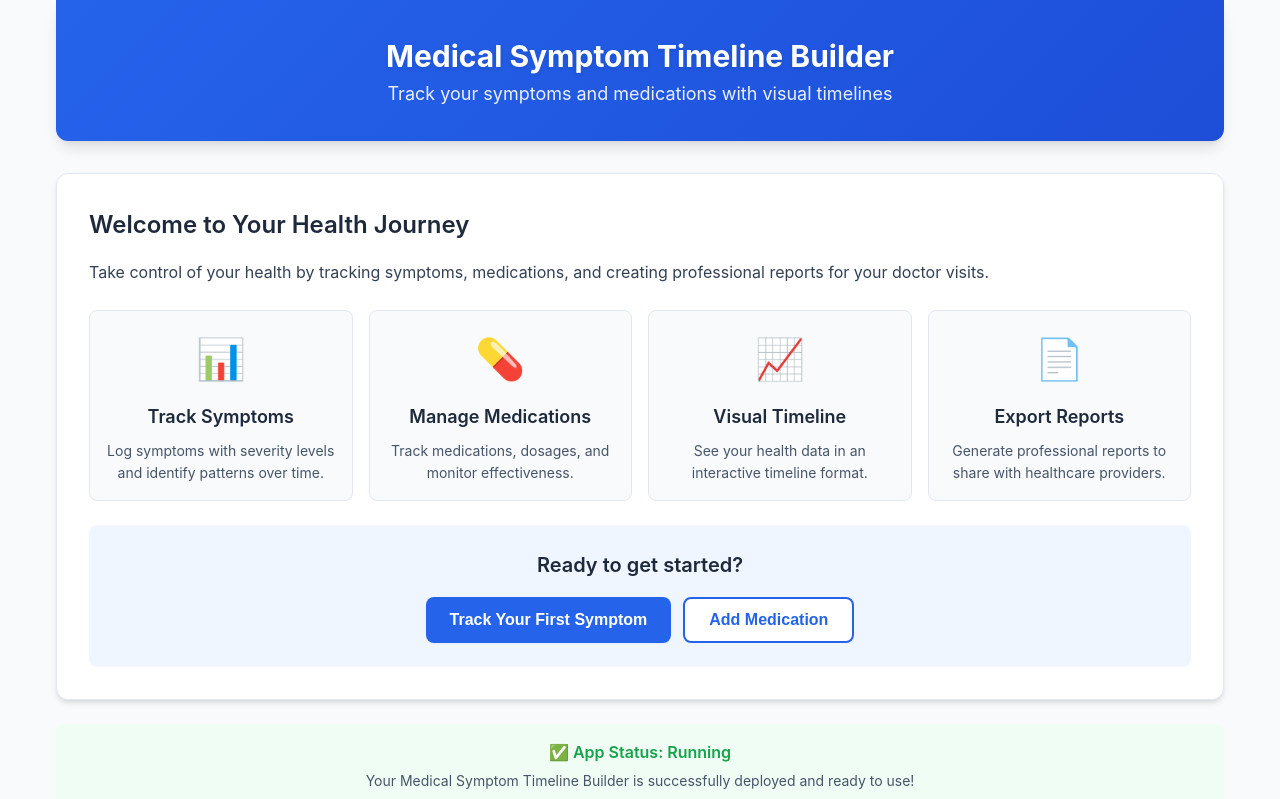
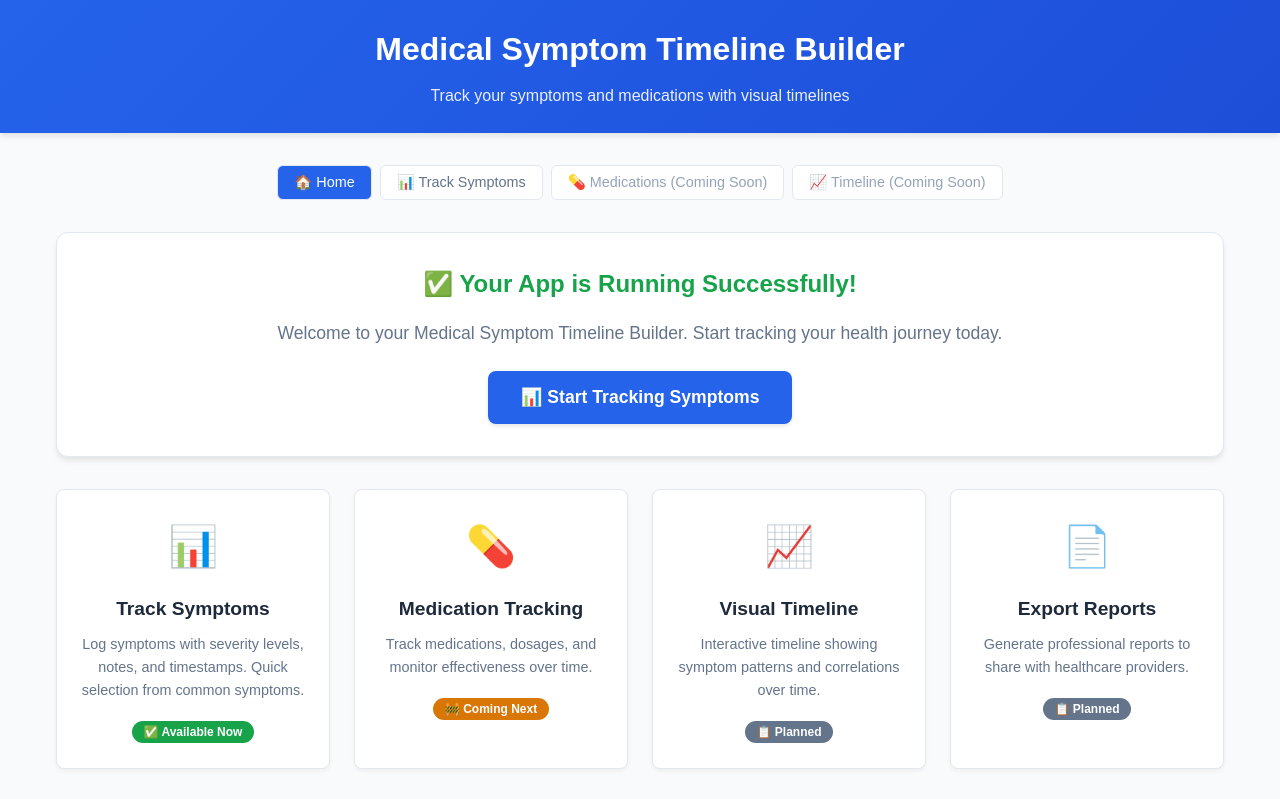
Before and after one commit to birthquake/medical-symptom-timeline-builder, a React (Create React App) app: page / in a window 1280 px wide. Shown: the top 799 px of the page. Built offline with nearby package versions, Linux system fonts and the light colour scheme.

Commit message:
Update App.js

```diff
--- a/src/App.js
+++ b/src/App.js
@@ -1,103 +1,370 @@
-import React from 'react';
-import './App.css';
+import React, { useState } from 'react';
+import SymptomTracker from './components/SymptomTracker';
 
 function App() {
+  const [currentView, setCurrentView] = useState('home');
+
+  const renderCurrentView = () => {
+    switch(currentView) {
+      case 'symptoms':
+        return <SymptomTracker />;
+      case 'home':
+      default:
+        return <HomePage setCurrentView={setCurrentView} />;
+    }
+  };
+
   return (
-    <div className="App">
-      <div className="container">
+    <div style={{
+      backgroundColor: '#f8fafc',
+      minHeight: '100vh',
+      fontFamily: 'Arial, sans-serif'
+    }}>
       {/* Header */}
-        <header className="app-header">
-          <h1 className="text-3xl font-bold text-primary text-center">
+      <header style={{
+        background: 'linear-gradient(135deg, #2563eb 0%, #1d4ed8 100%)',
+        color: 'white',
+        padding: '1.5rem 0',
+        marginBottom: '2rem',
+        boxShadow: '0 4px 6px -1px rgba(0, 0, 0, 0.1)'
+      }}>
+        <div style={{
+          maxWidth: '1200px',
+          margin: '0 auto',
+          padding: '0 1rem',
+          textAlign: 'center'
+        }}>
+          <h1 style={{
+            fontSize: '2rem',
+            marginBottom: '0.5rem',
+            fontWeight: 'bold'
+          }}>
             Medical Symptom Timeline Builder
           </h1>
-          <p className="text-lg text-gray-600 text-center mt-2">
+          <p style={{
+            fontSize: '1rem',
+            opacity: 0.9,
+            margin: 0
+          }}>
             Track your symptoms and medications with visual timelines
           </p>
+        </div>
       </header>
 
-        {/* Welcome Section */}
-        <main className="main-content">
-          <div className="welcome-card">
-            <h2 className="text-2xl font-semibold mb-4">Welcome to Your Health Journey</h2>
-            <p className="text-gray-700 mb-6">
-              Take control of your health by tracking symptoms, medications, and creating
-              professional reports for your doctor visits.
-            </p>
-
-            {/* Feature Cards */}
-            <div className="features-grid">
-              <div className="feature-card">
-                <div className="feature-icon">📊</div>
-                <h3 className="font-semibold text-lg mb-2">Track Symptoms</h3>
-                <p className="text-sm text-gray-600">
-                  Log symptoms with severity levels and identify patterns over time.
-                </p>
-              </div>
-
-              <div className="feature-card">
-                <div className="feature-icon">💊</div>
-                <h3 className="font-semibold text-lg mb-2">Manage Medications</h3>
-                <p className="text-sm text-gray-600">
-                  Track medications, dosages, and monitor effectiveness.
-                </p>
-              </div>
-
-              <div className="feature-card">
-                <div className="feature-icon">📈</div>
-                <h3 className="font-semibold text-lg mb-2">Visual Timeline</h3>
-                <p className="text-sm text-gray-600">
-                  See your health data in an interactive timeline format.
-                </p>
-              </div>
-
-              <div className="feature-card">
-                <div className="feature-icon">📄</div>
-                <h3 className="font-semibold text-lg mb-2">Export Reports</h3>
-                <p className="text-sm text-gray-600">
-                  Generate professional reports to share with healthcare providers.
-                </p>
-              </div>
-            </div>
-
-            {/* Call to Action */}
-            <div className="cta-section">
-              <h3 className="text-xl font-semibold mb-4">Ready to get started?</h3>
-              <div className="cta-buttons">
-                <button className="btn-primary">
-                  Track Your First Symptom
+      {/* Navigation */}
+      <nav style={{
+        maxWidth: '1200px',
+        margin: '0 auto 2rem',
+        padding: '0 1rem'
+      }}>
+        <div style={{
+          display: 'flex',
+          gap: '0.5rem',
+          justifyContent: 'center',
+          flexWrap: 'wrap'
+        }}>
+          <button
+            onClick={() => setCurrentView('home')}
+            style={{
+              padding: '0.5rem 1rem',
+              backgroundColor: currentView === 'home' ? '#2563eb' : 'white',
+              color: currentView === 'home' ? 'white' : '#64748b',
+              border: '1px solid #e2e8f0',
+              borderRadius: '6px',
+              cursor: 'pointer',
+              fontSize: '0.9rem'
+            }}
+          >
+            🏠 Home
           </button>
-                <button className="btn-secondary">
-                  Add Medication
+          <button
+            onClick={() => setCurrentView('symptoms')}
+            style={{
+              padding: '0.5rem 1rem',
+              backgroundColor: currentView === 'symptoms' ? '#2563eb' : 'white',
+              color: currentView === 'symptoms' ? 'white' : '#64748b',
+              border: '1px solid #e2e8f0',
+              borderRadius: '6px',
+              cursor: 'pointer',
+              fontSize: '0.9rem'
+            }}
+          >
+            📊 Track Symptoms
+          </button>
+          <button
+            style={{
+              padding: '0.5rem 1rem',
+              backgroundColor: 'white',
+              color: '#94a3b8',
+              border: '1px solid #e2e8f0',
+              borderRadius: '6px',
+              cursor: 'not-allowed',
+              fontSize: '0.9rem'
+            }}
+            disabled
+          >
+            💊 Medications (Coming Soon)
+          </button>
+          <button
+            style={{
+              padding: '0.5rem 1rem',
+              backgroundColor: 'white',
+              color: '#94a3b8',
+              border: '1px solid #e2e8f0',
+              borderRadius: '6px',
+              cursor: 'not-allowed',
+              fontSize: '0.9rem'
+            }}
+            disabled
+          >
+            📈 Timeline (Coming Soon)
           </button>
         </div>
-            </div>
-          </div>
+      </nav>
 
-          {/* Status Section - Shows app is working */}
-          <div className="status-section">
-            <div className="status-card">
-              <h4 className="font-semibold text-success">✅ App Status: Running</h4>
-              <p className="text-sm text-gray-600 mt-1">
-                Your Medical Symptom Timeline Builder is successfully deployed and ready to use!
-              </p>
-              <div className="status-details">
-                <span className="status-badge">React ✓</span>
-                <span className="status-badge">PWA Ready ✓</span>
-                <span className="status-badge">Vercel Deployed ✓</span>
-              </div>
-            </div>
-          </div>
+      {/* Main Content */}
+      <main style={{
+        maxWidth: '1200px',
+        margin: '0 auto',
+        padding: '0 1rem'
+      }}>
+        {renderCurrentView()}
       </main>
 
       {/* Footer */}
-        <footer className="app-footer">
-          <p className="text-sm text-gray-500">
+      <footer style={{
+        marginTop: '3rem',
+        padding: '2rem 1rem',
+        textAlign: 'center',
+        color: '#64748b',
+        fontSize: '0.9rem',
+        borderTop: '1px solid #e2e8f0',
+        backgroundColor: 'white'
+      }}>
         © 2025 Medical Symptom Timeline Builder - Your health data stays private and secure
-          </p>
       </footer>
-      </div>
     </div>
   );
 }
 
+// Home Page Component
+const HomePage = ({ setCurrentView }) => {
+  return (
+    <div style={{ textAlign: 'center' }}>
+      {/* Welcome Section */}
+      <div style={{
+        backgroundColor: 'white',
+        padding: '2rem',
+        borderRadius: '12px',
+        boxShadow: '0 4px 6px -1px rgba(0, 0, 0, 0.1)',
+        marginBottom: '2rem',
+        border: '1px solid #e2e8f0'
+      }}>
+        <h2 style={{
+          color: '#16a34a',
+          marginBottom: '1rem',
+          fontSize: '1.5rem'
+        }}>
+          ✅ Your App is Running Successfully!
+        </h2>
+        <p style={{
+          marginBottom: '1.5rem',
+          color: '#64748b',
+          fontSize: '1.1rem'
+        }}>
+          Welcome to your Medical Symptom Timeline Builder. Start tracking your health journey today.
+        </p>
+
+        <button
+          onClick={() => setCurrentView('symptoms')}
+          style={{
+            backgroundColor: '#2563eb',
+            color: 'white',
+            border: 'none',
+            padding: '1rem 2rem',
+            borderRadius: '8px',
+            fontSize: '1.1rem',
+            cursor: 'pointer',
+            fontWeight: '600',
+            boxShadow: '0 2px 4px rgba(0, 0, 0, 0.1)'
+          }}
+        >
+          📊 Start Tracking Symptoms
+        </button>
+      </div>
+
+      {/* Feature Cards */}
+      <div style={{
+        display: 'grid',
+        gridTemplateColumns: 'repeat(auto-fit, minmax(250px, 1fr))',
+        gap: '1.5rem',
+        marginBottom: '2rem'
+      }}>
+        <div style={{
+          backgroundColor: 'white',
+          padding: '1.5rem',
+          borderRadius: '8px',
+          border: '1px solid #e2e8f0',
+          textAlign: 'center',
+          boxShadow: '0 2px 4px rgba(0, 0, 0, 0.05)'
+        }}>
+          <div style={{ fontSize: '2.5rem', marginBottom: '1rem' }}>📊</div>
+          <h3 style={{
+            marginBottom: '0.5rem',
+            color: '#1e293b',
+            fontSize: '1.2rem'
+          }}>
+            Track Symptoms
+          </h3>
+          <p style={{
+            fontSize: '0.9rem',
+            color: '#64748b',
+            marginBottom: '1rem'
+          }}>
+            Log symptoms with severity levels, notes, and timestamps. Quick selection from common symptoms.
+          </p>
+          <span style={{
+            backgroundColor: '#16a34a',
+            color: 'white',
+            padding: '0.25rem 0.75rem',
+            borderRadius: '12px',
+            fontSize: '0.75rem',
+            fontWeight: '600'
+          }}>
+            ✅ Available Now
+          </span>
+        </div>
+
+        <div style={{
+          backgroundColor: 'white',
+          padding: '1.5rem',
+          borderRadius: '8px',
+          border: '1px solid #e2e8f0',
+          textAlign: 'center',
+          boxShadow: '0 2px 4px rgba(0, 0, 0, 0.05)'
+        }}>
+          <div style={{ fontSize: '2.5rem', marginBottom: '1rem' }}>💊</div>
+          <h3 style={{
+            marginBottom: '0.5rem',
+            color: '#1e293b',
+            fontSize: '1.2rem'
+          }}>
+            Medication Tracking
+          </h3>
+          <p style={{
+            fontSize: '0.9rem',
+            color: '#64748b',
+            marginBottom: '1rem'
+          }}>
+            Track medications, dosages, and monitor effectiveness over time.
+          </p>
+          <span style={{
+            backgroundColor: '#d97706',
+            color: 'white',
+            padding: '0.25rem 0.75rem',
+            borderRadius: '12px',
+            fontSize: '0.75rem',
+            fontWeight: '600'
+          }}>
+            🚧 Coming Next
+          </span>
+        </div>
+
+        <div style={{
+          backgroundColor: 'white',
+          padding: '1.5rem',
+          borderRadius: '8px',
+          border: '1px solid #e2e8f0',
+          textAlign: 'center',
+          boxShadow: '0 2px 4px rgba(0, 0, 0, 0.05)'
+        }}>
+          <div style={{ fontSize: '2.5rem', marginBottom: '1rem' }}>📈</div>
+          <h3 style={{
+            marginBottom: '0.5rem',
+            color: '#1e293b',
+            fontSize: '1.2rem'
+          }}>
+            Visual Timeline
+          </h3>
+          <p style={{
+            fontSize: '0.9rem',
+            color: '#64748b',
+            marginBottom: '1rem'
+          }}>
+            Interactive timeline showing symptom patterns and correlations over time.
+          </p>
+          <span style={{
+            backgroundColor: '#64748b',
+            color: 'white',
+            padding: '0.25rem 0.75rem',
+            borderRadius: '12px',
+            fontSize: '0.75rem',
+            fontWeight: '600'
+          }}>
+            📋 Planned
+          </span>
+        </div>
+
+        <div style={{
+          backgroundColor: 'white',
+          padding: '1.5rem',
+          borderRadius: '8px',
+          border: '1px solid #e2e8f0',
+          textAlign: 'center',
+          boxShadow: '0 2px 4px rgba(0, 0, 0, 0.05)'
+        }}>
+          <div style={{ fontSize: '2.5rem', marginBottom: '1rem' }}>📄</div>
+          <h3 style={{
+            marginBottom: '0.5rem',
+            color: '#1e293b',
+            fontSize: '1.2rem'
+          }}>
+            Export Reports
+          </h3>
+          <p style={{
+            fontSize: '0.9rem',
+            color: '#64748b',
+            marginBottom: '1rem'
+          }}>
+            Generate professional reports to share with healthcare providers.
+          </p>
+          <span style={{
+            backgroundColor: '#64748b',
+            color: 'white',
+            padding: '0.25rem 0.75rem',
+            borderRadius: '12px',
+            fontSize: '0.75rem',
+            fontWeight: '600'
+          }}>
+            📋 Planned
+          </span>
+        </div>
+      </div>
+
+      {/* Quick Stats */}
+      <div style={{
+        backgroundColor: '#f0fdf4',
+        border: '1px solid #bbf7d0',
+        padding: '1.5rem',
+        borderRadius: '8px',
+        marginBottom: '2rem'
+      }}>
+        <h3 style={{
+          color: '#15803d',
+          marginBottom: '0.5rem',
+          fontSize: '1.1rem'
+        }}>
+          🎯 Ready to Use Features
+        </h3>
+        <p style={{ color: '#166534', margin: 0 }}>
+          ✅ Symptom tracking with severity scales<br/>
+          ✅ Local data storage (your data never leaves your device)<br/>
+          ✅ Responsive design (works on all devices)<br/>
+          ✅ PWA ready (can be installed as an app)
+        </p>
+      </div>
+    </div>
+  );
+};
+
 export default App;
```
Lines whose indentation alone changed are shown as unchanged.
